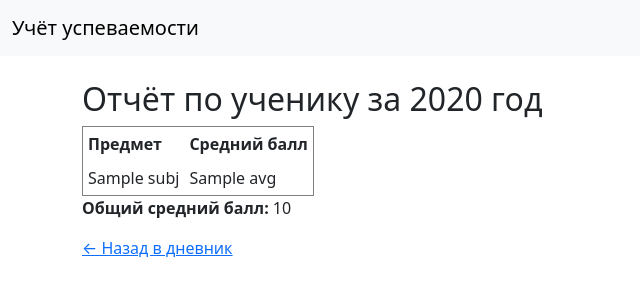
After one commit to AlexandrMarivech/school-diary, a Flask app: template templates/student_report.html in a window 1280 px wide. The commit adds this page. Shown: the top 300 px of the page, without its empty margins (0-640 px from the left). Run offline with Flask 3, Linux system fonts and the light colour scheme; the template is opened without the code that fills it: most values are stand-ins (such as "Sample title", 1, 10 or a date in 2020).

Commit message:
Feature: student yearly report with averages

```diff
--- a/app.py
+++ b/app.py
@@ -146,6 +146,40 @@ def student_page():
         subject_id=subject_id
     )
 
+# ---------- ОТЧЁТ УЧЕНИКА ЗА ГОД ----------
+@app.route('/student/report')
+def student_report():
+    if 'user_id' not in session or session.get('role') != 'student':
+        return redirect(url_for('login'))
+
+    student_id = session['user_id']
+    year = int(request.args.get('year', current_year()))
+
+    subjects = Subject.query.all()
+    subject_map = {s.id: s.name for s in subjects}
+
+    q = Grade.query.filter_by(student_id=student_id, year=year)
+    grades = q.all()
+
+    # считаем средний балл по каждому предмету
+    subject_avgs = {}
+    for g in grades:
+        subjname = subject_map.get(g.subject_id, '')
+        subject_avgs.setdefault(subjname, []).append(g.value)
+
+    subject_avgs = {k: round(sum(v)/len(v), 2) for k, v in subject_avgs.items()}
+
+    # общий средний
+    all_grades = [g.value for g in grades]
+    overall_avg = round(sum(all_grades)/len(all_grades), 2) if all_grades else None
+
+    return render_template(
+        'student_report.html',
+        year=year,
+        subject_avgs=subject_avgs,
+        overall_avg=overall_avg
+    )
+
 
 # ---------- УЧИТЕЛЬ ----------
 @app.route('/teacher', methods=['GET','POST'])
--- a/templates/student.html
+++ b/templates/student.html
@@ -40,5 +40,7 @@
       </ul>
     {% endif %}
   </div>
+  <p><a href="{{ url_for('student_report', year=year) }}">📊 Отчёт за год</a></p>
+
 </div>
 {% endblock %}
--- /dev/null
+++ b/templates/student_report.html
@@ -0,0 +1,25 @@
+{% extends "base.html" %}
+{% block content %}
+<h2>Отчёт по ученику за {{ year }} год</h2>
+
+<table border="1" cellpadding="5">
+  <tr>
+    <th>Предмет</th>
+    <th>Средний балл</th>
+  </tr>
+  {% for subj, avg in subject_avgs.items() %}
+  <tr>
+    <td>{{ subj }}</td>
+    <td>{{ avg }}</td>
+  </tr>
+  {% endfor %}
+</table>
+
+{% if overall_avg %}
+  <p><b>Общий средний балл:</b> {{ overall_avg }}</p>
+{% else %}
+  <p>Оценок пока нет.</p>
+{% endif %}
+
+<a href="{{ url_for('student_page') }}">← Назад в дневник</a>
+{% endblock %}
```
